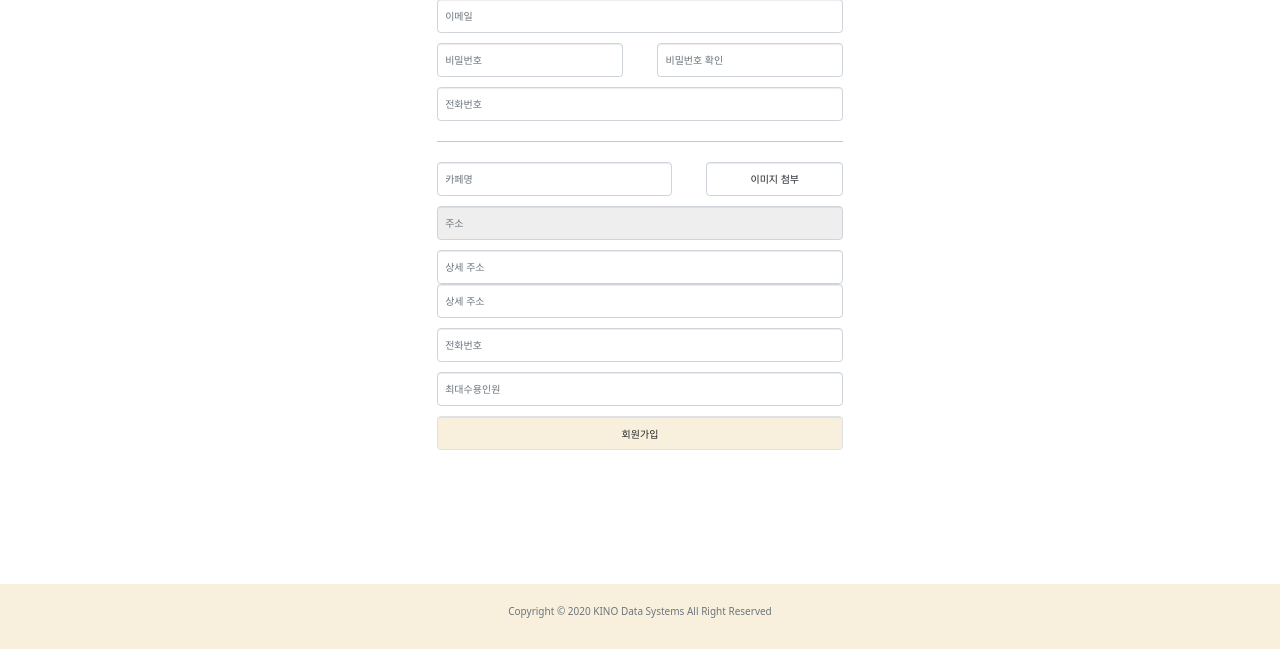
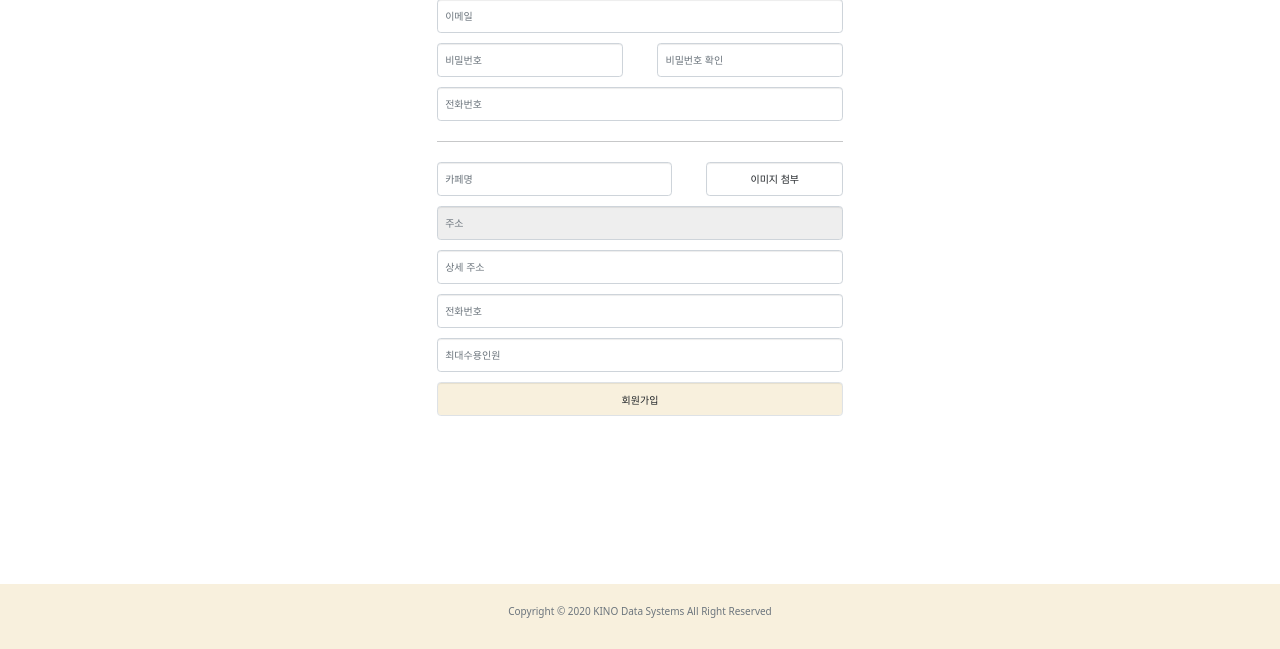
Before and after one commit to SubinOk/cafein, a Django app: page /owner/signup/ in a window 1280 px wide. Shown: the part 151-800 px from the top of the page. Run offline with Django 3.2, Linux system fonts and the light colour scheme; some libraries are stand-ins or nearby versions.

Commit message:
address2 기존의 명령어 삭제

```diff
--- a/frontend/cafein/owner/templates/signup.html
+++ b/frontend/cafein/owner/templates/signup.html
@@ -25,7 +25,6 @@
         {{ form.address }}
         <div class="contents-blank"></div>
         {{ form.address2 }}
-        <input type="text" class="form-control" name="address_detail" placeholder="상세 주소">
         <div class="contents-blank"></div>
         {{ form.phone }}
         <div class="contents-blank"></div>
```
